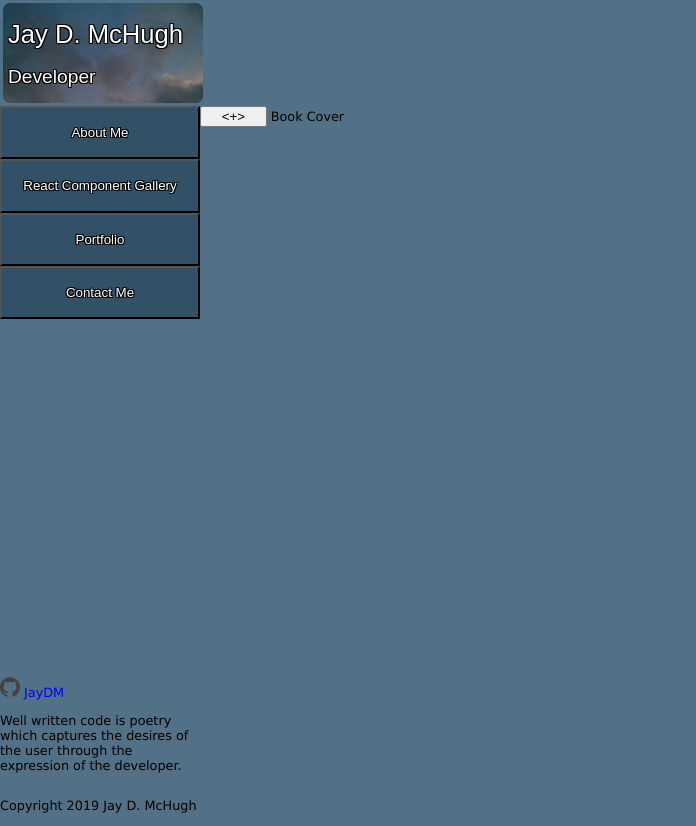
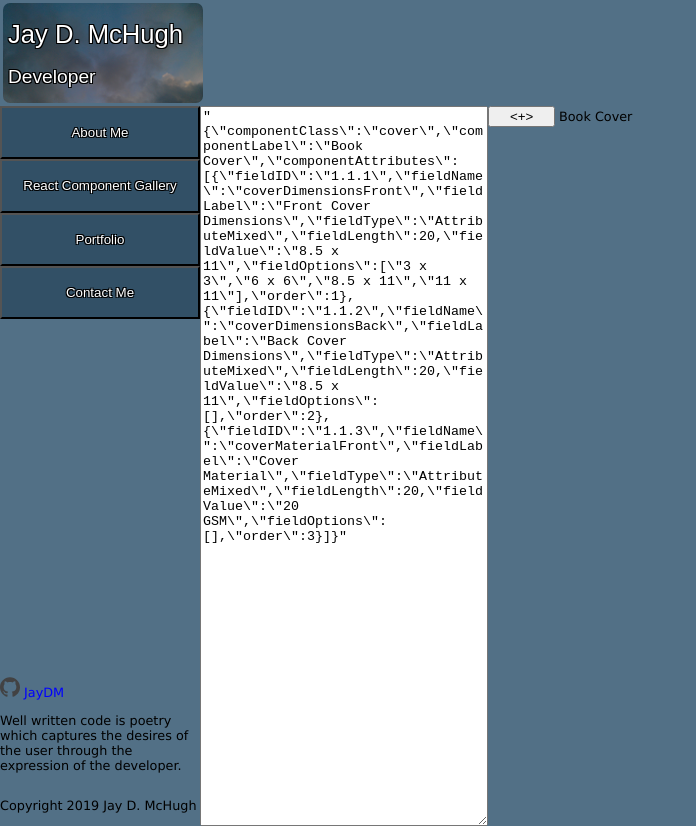
Before and after one commit to jaydm/jdm-portfolio, a React (Create React App) app: page / in a window 1280 px wide. Shown: the whole page, without its empty margins (0-696 px from the left). Built offline with nearby package versions, Linux system fonts and the light colour scheme.

Commit message:
Beginning the transformation of my dynamic react component into something that can live in the gallery

```diff
--- a/src/App.js
+++ b/src/App.js
@@ -1,4 +1,5 @@
 import React, { Component } from 'react';
+
 import './App.scss';
 
 import Header from './components/site/Header';
@@ -7,6 +8,7 @@ import Attribution from './components/site/Attribution';
 
 import DynamicComponent from './components/gallery/dynamicComponent/DynamicComponent'
 import dataFormat from './components/gallery/dynamicComponent/dataFormat'
+import JSONPlayground from './components/gallery/dynamicComponent/JSONPlayground';
 
 class App extends Component {
   render() {
@@ -19,6 +21,7 @@ class App extends Component {
             <Attribution />
           </div>
           <div id='substance'>
+            <JSONPlayground name='example' json={JSON.stringify(dataFormat)} />
             <DynamicComponent dataFormat={dataFormat} />
           </div>
         </div>
--- a/src/App.scss
+++ b/src/App.scss
@@ -77,8 +77,8 @@ a {
 }
 
 #substance {
-  display: flex;
-  justify-content: center;
+  display: grid;
+  grid-template-columns: 2fr 1fr;
 }
 
 #attribution {
@@ -87,7 +87,3 @@ a {
   width: 100%;
   justify-content: flex-end;
 }
-
-button .twistie {
-  width: 5em;
-}
--- /dev/null
+++ b/src/components/gallery/dynamicComponent/JSONPlayground.js
@@ -0,0 +1,26 @@
+import React from 'react';
+
+class JSONPlayground extends React.Component {
+  constructor(props) {
+    super(props)
+
+    this.state = {
+      name: props.name,
+      value: JSON.stringify(props.json),
+    }
+
+    this.handleChange = this.handleChange.bind(this);
+  }
+
+  handleChange(event) {
+    this.setState({ value: event.target.value });
+  }
+
+  render() {
+    return (
+      <textarea onChange={this.handleChange} value={this.state.value} />
+    )
+  }
+}
+
+export default JSONPlayground
```
